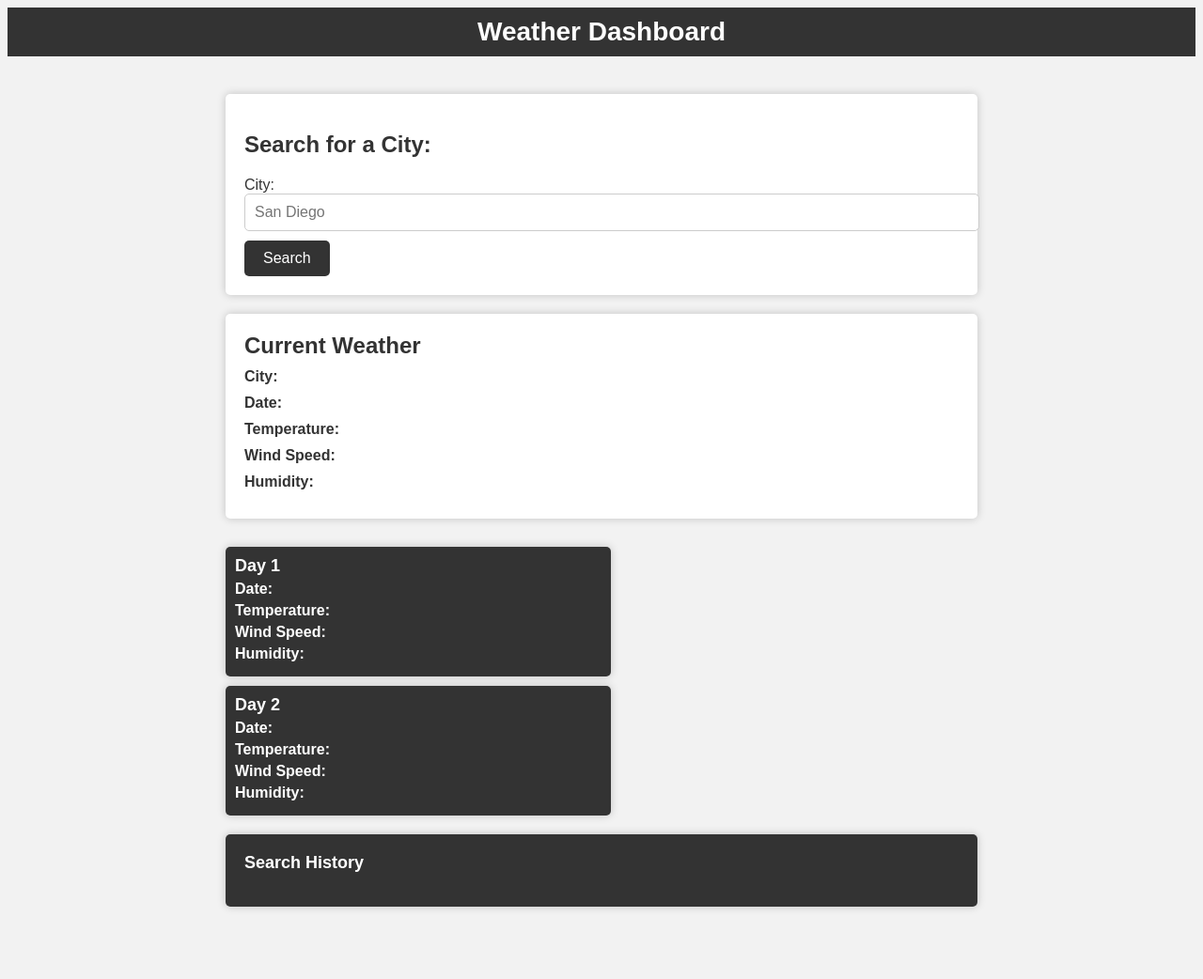
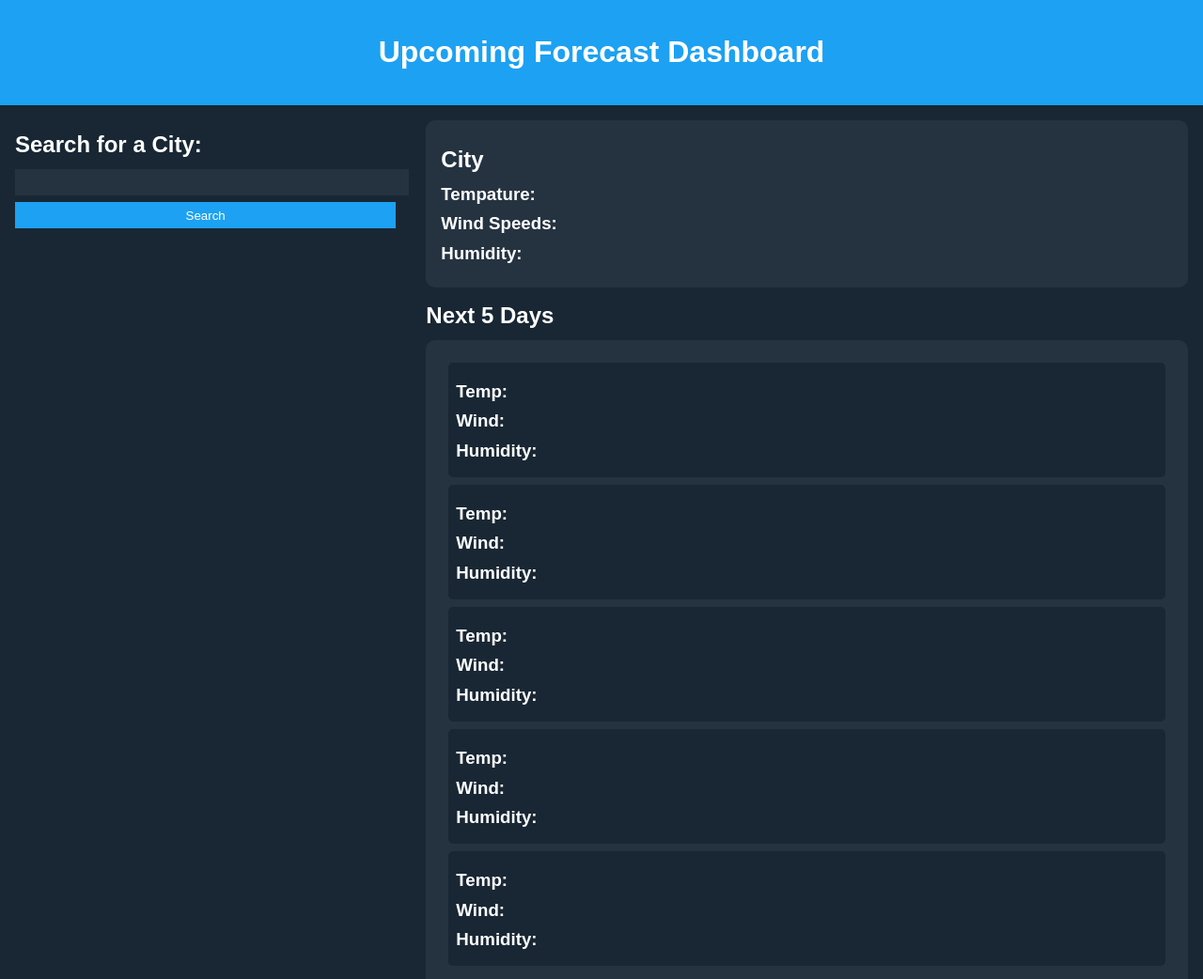
Before and after one commit to jony277/weatherDashboard, a plain HTML site: page index.html in a window 1280 px wide. Shown: the top 1042 px of the page at 94% size. Before the commit the page ends 993 px from the top, so only its background shows below. Drawn offline with nearby package versions, Linux system fonts and the light colour scheme.

Commit message:
added new html and styles plus made the js function with the html

```diff
--- /dev/null
+++ b/Assets/css/style.css
@@ -0,0 +1,90 @@
+/* General Styles */
+body {
+    font-family: Arial, sans-serif;
+    margin: 0;
+    padding: 0;
+    background-color: #15202B;
+    color: #FFFFFF;
+}
+
+header {
+    background-color: #1DA1F2;
+    color: #FFFFFF;
+    text-align: center;
+    padding: 1em;
+}
+
+/* Weather Section */
+#weather {
+    display: flex;
+    flex-direction: row;
+}
+
+aside {
+    flex: 1;
+    padding: 1em;
+    background-color: #192734;
+}
+
+main {
+    flex: 2;
+    padding: 1em;
+    background-color: #192734;
+}
+
+/* Search Section */
+#searchSection {
+    margin-bottom: 1em;
+}
+
+#search-form input {
+    width: 100%;
+    padding: 0.5em;
+    margin-bottom: 0.5em;
+    background-color: #253341;
+    border: none;
+    color: #FFFFFF;
+}
+
+#searchButton {
+    display: block;
+    width: 100%;
+    padding: 0.5em;
+    background-color: #1DA1F2;
+    color: #FFFFFF;
+    border: none;
+    cursor: pointer;
+}
+
+#searchButton:hover {
+    background-color: #0c84d2;
+}
+
+/* Main Content */
+#today, #forecast {
+    margin-bottom: 1em;
+    border-radius: 10px;
+    padding: 1em;
+    background-color: #253341;
+}
+
+#forecast div {
+    margin: 0.5em;
+    padding: 0.5em;
+    background-color: #192734;
+    border-radius: 5px;
+}
+
+h2, h3 {
+    margin: 0.5em 0;
+}
+
+/* Links */
+a {
+    color: #1DA1F2;
+    text-decoration: none;
+}
+
+a:hover {
+    text-decoration: underline;
+}
--- /dev/null
+++ b/Assets/js/index.js
@@ -0,0 +1,80 @@
+var key="ec6c60a82ccc8663fc1ca5e83c4f5b39";
+var locations = [];
+
+function getApi(requestUrl) {
+    fetch(requestUrl)
+      .then(function (response) {
+        return response.json();
+      })
+      .then(function (data) {
+        var geoLocationLat=data.city.coord.lat
+        var geoLocationLon=data.city.coord.lon
+        var requestWeatherUrl = `https://api.openweathermap.org/data/2.5/forecast?lat=${geoLocationLat}&lon=${geoLocationLon}&exclude=hourly,daily&units=imperial&appid=${key}`;
+        getWeatherAPI(requestWeatherUrl)
+      })
+};
+
+function getWeatherAPI (requestWeatherUrl){
+
+  var days=[$("#today"),$("#dayNx1"),$("#dayNx2"),$("#dayNx3"),$("#dayNx4"),$("#dayNx5")]
+  var location=[$("#location"),$("#dateNx1"),$("#dateNx2"),$("#dateNx3"),$("#dateNx4"),$("#dateNx5")]
+  var tempature=[$("#tempature"),$("#tempNx1"),$("#tempNx2"),$("#tempNx3"),$("#tempNx4"),$("#tempNx5")];
+  var windSpeed=[$("#windSpeed"),$("#windNx1"),$("#windNx2"),$("#windNx3"),$("#windNx4"),$("#windNx5")];
+  var humidity=[$("#humidity"),$("#humidNx1"),$("#humidNx2"),$("#humidNx3"),$("#humidNx4"),$("#humidNx5")];
+
+  var currentDate = dayjs().format('DD/MM/YYYY')
+
+
+    fetch(requestWeatherUrl)
+        .then(function(response){
+          return response.json();
+        })
+        .then(function(data){
+
+            function getWeatherIcon(x) {
+                var todayIcon=data.list[x].weather[0].icon;
+                var img=$('<img>',{src:`https://openweathermap.org/img/wn/${todayIcon}@2x.png`})
+                return img
+            }
+
+            days[0].append(getWeatherIcon(0));
+            location[0].text(data.city.name+" - "+currentDate);
+            tempature[0].text("Temp: "+data.list[0].main.temp+" F");
+            windSpeed[0].text("Wind: "+data.list[0].wind.speed+" mph");
+            humidity[0].text("Humidity: "+data.list[0].main.humidity+"%");
+
+            for (var i = 1, x = 6; i<6; i++, x=x+8){
+                days[i].append(getWeatherIcon(x));
+                location[i].text(nextDay = dayjs().add(1,'d'));
+                tempature[i].text("Temp: "+data.list[x].main.temp+" F");
+                windSpeed[i].text("Wind: "+data.list[x].wind.speed+" mph");
+                humidity[i].text("Humidity: "+data.list[x].main.humidity+"%");
+            }
+        })
+};
+
+$("#searchButton").on('click', function (event){
+    event.preventDefault();
+    var cityName = $('#search-query').val()
+    locations.push(cityName)
+    storeLocations()
+    $('#search-list').text(locations)
+    $('#search-query').val("")
+    var requestGeocodeUrl = `https://api.openweathermap.org/data/2.5/forecast?q=${cityName}&appid=${key}`;
+    getApi(requestGeocodeUrl);
+});
+
+function init() {
+  var storedLocations = JSON.parse(localStorage.getItem("locations"));
+
+  if (storedLocations !== null) {
+    locations = storedLocations;
+    $('#search-list').text(locations)
+  }
+}
+
+function storeLocations() {
+  localStorage.setItem("locations", JSON.stringify(locations));
+}
+
+init()
--- a/Develop/css/style.css
+++ /dev/null
@@ -1,140 +0,0 @@
-body {
-    background-color: #f2f2f2;
-    color: #333;
-    font-family: Arial, sans-serif;
-}
-
-.container {
-    max-width: 800px;
-    margin: 0 auto;
-    padding: 20px;
-}
-
-.header {
-    background-color: #333;
-    padding: 10px;
-    text-align: center;
-}
-
-.header h1 {
-    font-size: 28px;
-    font-weight: bold;
-    margin: 0;
-    color: #fff;
-}
-
-.search-box {
-    background-color: #fff;
-    padding: 20px;
-    border-radius: 5px;
-    margin-top: 20px;
-    box-shadow: 0 0 10px rgba(0, 0, 0, 0.2);
-}
-
-.search-box label {
-    font-size: 16px;
-}
-
-.city-input {
-    width: 100%;
-    padding: 10px;
-    border: 1px solid #ccc;
-    border-radius: 5px;
-    font-size: 16px;
-}
-
-.search-btn {
-    background-color: #333;
-    color: #fff;
-    border: none;
-    border-radius: 5px;
-    padding: 10px 20px;
-    margin-top: 10px;
-    cursor: pointer;
-    font-size: 16px;
-}
-
-
-.weather-info {
-    background-color: #fff;
-    padding: 20px;
-    border-radius: 5px;
-    margin-top: 20px;
-    box-shadow: 0 0 10px rgba(0, 0, 0, 0.2);
-}
-
-.weather-info h2 {
-    font-size: 24px;
-    font-weight: bold;
-    margin: 0;
-    color: #333;
-}
-
-.weather-info p {
-    font-size: 16px;
-    margin: 10px 0;
-    color: #333;
-}
-
-
-.five-day-forecast {
-    display: flex;
-    justify-content: space-between;
-    flex-wrap: wrap;
-    margin-top: 20px;
-}
-
-.day-forecast {
-    flex-basis: calc(50% - 10px);
-    background-color: #333;
-    padding: 10px;
-    border-radius: 5px;
-    margin-top: 10px;
-    box-shadow: 0 0 10px rgba(0, 0, 0, 0.2);
-}
-
-.day-forecast h3 {
-    font-size: 18px;
-    font-weight: bold;
-    margin: 0;
-    color: #fff;
-}
-
-.day-forecast p {
-    font-size: 16px;
-    margin: 5px 0;
-    color: #fff;
-}
-
-
-.search-history {
-    background-color: #333;
-    padding: 20px;
-    border-radius: 5px;
-    margin-top: 20px;
-    box-shadow: 0 0 10px rgba(0, 0, 0, 0.2);
-}
-
-.search-history h3 {
-    font-size: 18px;
-    font-weight: bold;
-    margin: 0;
-    color: #fff;
-}
-
-.search-history ul {
-    list-style: none;
-    padding: 0;
-}
-
-.search-history li {
-    font-size: 16px;
-    margin-bottom: 5px;
-    color: #fff;
-}
-
-
-.dark-theme {
-    background-color: #000;
-    color: #fff;
-}
--- a/index.html
+++ b/index.html
@@ -1,63 +1,78 @@
 <!DOCTYPE html>
 <html lang="en">
+
     <head>
-    <meta charset="UTF-8">
-    <meta name="viewport" content="width=device-width, initial-scale=1.0">
+        <meta charset="UTF-8" />
+        <meta http-equiv="X-UA-Compatible" content="IE=edge" />
+        <meta name="viewport" content="width=device-width, initial-scale=1.0" />
+        <link rel="stylesheet" href="Assets/css/style.css" />
         <title>Weather Dashboard</title>
-    <link rel="stylesheet" href="./Develop/css/style.css">
     </head>
+
     <body>
-    <header class="header">
-        <h1>Weather Dashboard</h1>
+        <header>
+            <h1>Upcoming Forecast Dashboard</h1>
         </header>
-
-    <div class="container">
-        <div class="search-box">
+        <div id="weather">
+            <aside>
+                <div id="searchSection">
                     <h2>Search for a City:</h2>
-            <form id="form-search">
-                <label for="search-query">City:</label>
-                <input class="city-input" type="text" id="search-query" name="city" placeholder="San Diego">
-                <button type="search-history" class="search-btn">Search</button>
+                    <form id="search-form">
+                        <label for="search-query"></label>
+                        <input type="text" id="search-query" name="q"><br>
+                        <button id="searchButton">Search</button>
                     </form>
+                    <div id="search-list"></div>
                 </div>
-
-        <div class="weather-info">
-            <h2>Current Weather</h2>
-            <p><strong>City:</strong> <span id="current-city"></span></p>
-            <p><strong>Date:</strong> <span id="current-date"></span></p>
-            <p><strong>Temperature:</strong> <span id="current-temperature"></span></p>
-            <p><strong>Wind Speed:</strong> <span id="current-wind-speed"></span></p>
-            <p><strong>Humidity:</strong> <span id="current-humidity"></span></p>
+            </aside>
+            <main>
+                <div id="today">
+                    <h2 id="location">City</h2>
+                    <h3 id="tempature">Tempature:</h3>
+                    <h3 id="windSpeed">Wind Speeds:</h3>
+                    <h3 id="humidity">Humidity:</h3>
                 </div>
-
-        <div class="five-day-forecast">
-            <div class="day-forecast">
-                <h3>Day 1</h3>
-                <p><strong>Date:</strong> <span id="day1-date"></span></p>
-                <p><strong>Temperature:</strong> <span id="day1-temperature"></span></p>
-                <p><strong>Wind Speed:</strong> <span id="day1-wind-speed"></span></p>
-                <p><strong>Humidity:</strong> <span id="day1-humidity"></span></p>
+                    <h2 id="5DayheadsUp">Next 5 Days</h2>
+                <div id="forecast">
+                    <div id="dayNx1">
+                        <h2 id="dateNx1"></h2>
+                        <h3 id="tempNx1">Temp:</h3>
+                        <h3 id="windNx1">Wind:</h3>
+                        <h3 id="humidNx1">Humidity:</h3>
                     </div>
-
-            <div class="day-forecast">
-                <h3>Day 2</h3>
-                <p><strong>Date:</strong> <span id="day2-date"></span></p>
-                <p><strong>Temperature:</strong> <span id="day2-temperature"></span></p>
-                <p><strong>Wind Speed:</strong> <span id="day2-wind-speed"></span></p>
-                <p><strong>Humidity:</strong> <span id="day2-humidity"></span></p>
+                    <div id="dayNx2">
+                        <h2 id="dateNx2"></h2>
+                        <h3 id="tempNx2">Temp:</h3>
+                        <h3 id="windNx2">Wind:</h3>
+                        <h3 id="humidNx2">Humidity:</h3>
+                    </div>
+                    <div id="dayNx3">
+                        <h2 id="dateNx3"></h2>
+                        <h3 id="tempNx3">Temp:</h3>
+                        <h3 id="windNx3">Wind:</h3>
+                        <h3 id="humidNx3">Humidity:</h3>
+                    </div>
+                    <div id="dayNx4">
+                        <h2 id="dateNx4"></h2>
+                        <h3 id="tempNx4">Temp:</h3>
+                        <h3 id="windNx4">Wind:</h3>
+                        <h3 id="humidNx4">Humidity:</h3>
+                    </div>
+                    <div id="dayNx5">
+                        <h2 id="dateNx5"></h2>
+                        <h3 id="tempNx5">Temp:</h3>
+                        <h3 id="windNx5">Wind:</h3>
+                        <h3 id="humidNx5">Humidity:</h3>
                     </div>
                 </div>
-
-        <div class="search-history">
-            <h3>Search History</h3>
-            <ul id="city-history">
-
-            </ul>
+            </main>
         </div>
-    </div>
-
-    <script src="https://code.jquery.com/jquery-3.4.1.min.js"></script>
-    <script src="https://cdn.jsdelivr.net/npm/dayjs@1.11.3/dayjs.min.js"></script>
-    <script src="./Develop/js/index.js"></script>
+        <script src="https://ajax.googleapis.com/ajax/libs/jquery/3.7.0/jquery.min.js"></script>
+        <script
+        src="https://cdn.jsdelivr.net/npm/dayjs@1.11.3/dayjs.min.js"
+        integrity="sha256-iu/zLUB+QgISXBLCW/mcDi/rnf4m4uEDO0wauy76x7U="
+        crossorigin="anonymous"
+        ></script>
+        <script type="text/javascript" src="assets/js/index.js"></script>
     </body>
 </html>
```
Also changed, not shown: Assets/06-server-side-apis-homework-demo.png (deleted), Develop/js/index.js (deleted). Lines whose indentation alone changed are shown as unchanged.
